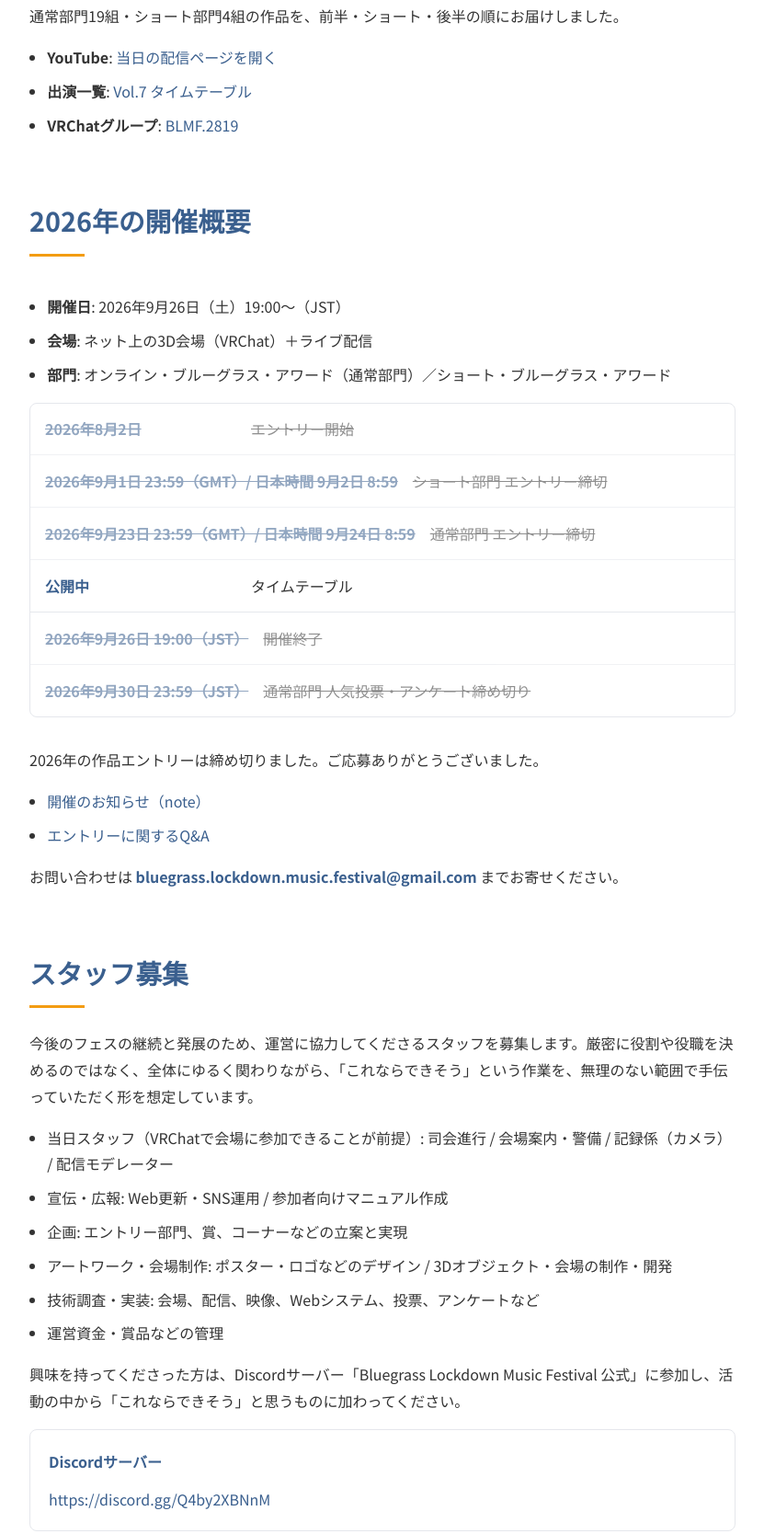
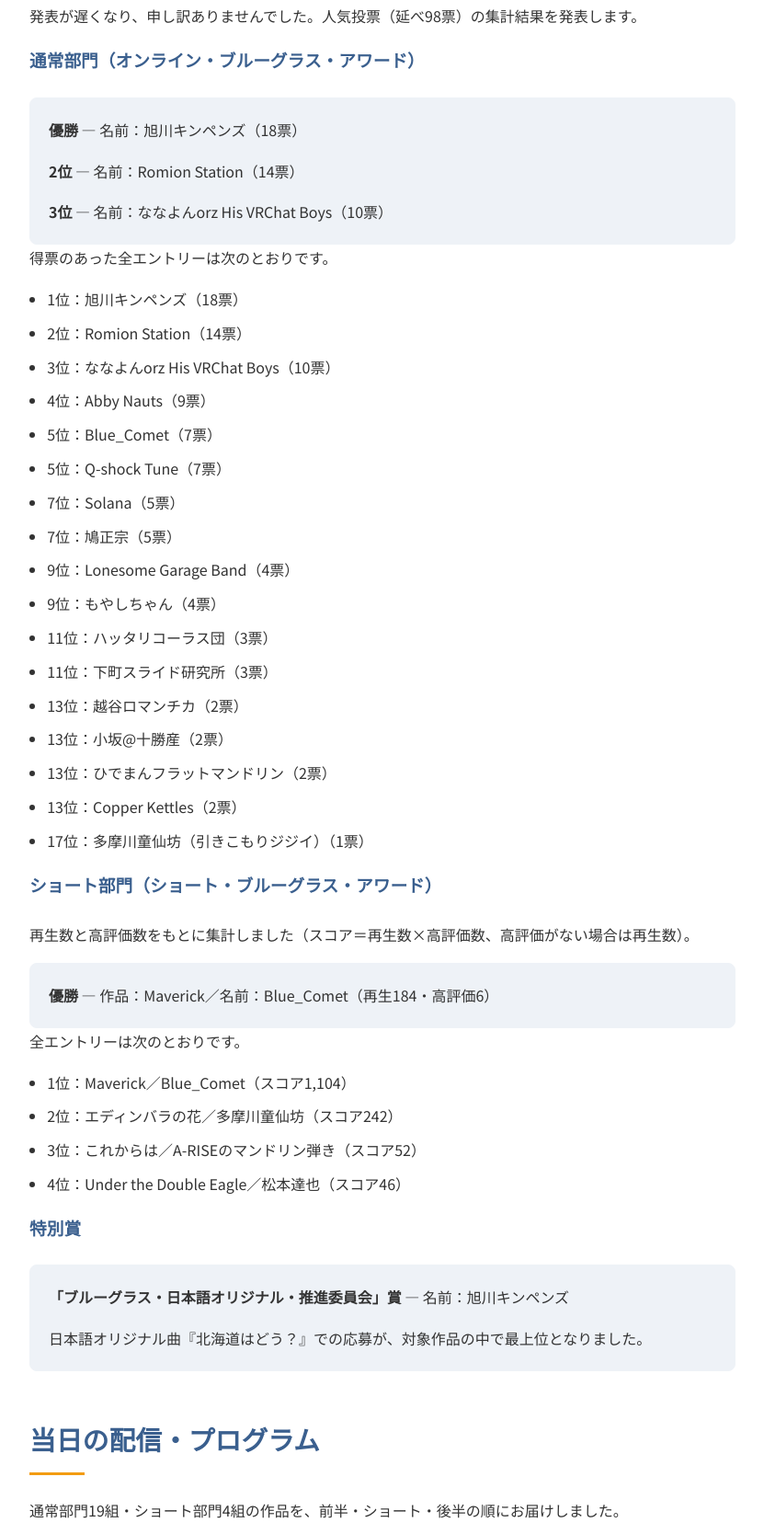
Before and after one commit to azumag/bluemoon, an Astro site: page /events/2026 in a window 1280 px wide. Shown: the part 938-2606 px from the top of the page at 92% size, without its empty margins (224-1055 px from the left). Built offline with nearby package versions, Linux system fonts and the light colour scheme; Astro itself is replaced by a stand-in of ours.

Commit message:
BLMF Vol.7 結果発表を追加（通常部門・ショート部門・特別賞） (#326)

```diff
--- a/src/content/events/2026.mdx
+++ b/src/content/events/2026.mdx
@@ -17,6 +17,63 @@ Bluegrass Lockdown Music Festival Vol.7 は、2026年9月26日（土）に開催
 ## 人気投票・アンケートの受付終了
 
 <InfoCard title="アンケート・投票の受付終了" variant="accent">**9月30日 23:59（JST）をもって締め切りました。投票・アンケートへのご回答ありがとうございました！**</InfoCard>
+
+## 入賞作品
+
+発表が遅くなり、申し訳ありませんでした。人気投票（延べ98票）の集計結果を発表します。
+
+### 通常部門（オンライン・ブルーグラス・アワード）
+
+<InfoCard variant="accent">
+**優勝** — 名前：旭川キンペンズ（18票）
+
+**2位** — 名前：Romion Station（14票）
+
+**3位** — 名前：ななよんorz His VRChat Boys（10票）
+</InfoCard>
+
+得票のあった全エントリーは次のとおりです。
+
+- 1位：旭川キンペンズ（18票）
+- 2位：Romion Station（14票）
+- 3位：ななよんorz His VRChat Boys（10票）
+- 4位：Abby Nauts（9票）
+- 5位：Blue_Comet（7票）
+- 5位：Q-shock Tune（7票）
+- 7位：Solana（5票）
+- 7位：鳩正宗（5票）
+- 9位：Lonesome Garage Band（4票）
+- 9位：もやしちゃん（4票）
+- 11位：ハッタリコーラス団（3票）
+- 11位：下町スライド研究所（3票）
+- 13位：越谷ロマンチカ（2票）
+- 13位：小坂@十勝産（2票）
+- 13位：ひでまんフラットマンドリン（2票）
+- 13位：Copper Kettles（2票）
+- 17位：多摩川童仙坊（引きこもりジジイ）（1票）
+
+### ショート部門（ショート・ブルーグラス・アワード）
+
+再生数と高評価数をもとに集計しました（スコア＝再生数×高評価数、高評価がない場合は再生数）。
+
+<InfoCard variant="accent">
+**優勝** — 作品：Maverick／名前：Blue_Comet（再生184・高評価6）
+</InfoCard>
+
+全エントリーは次のとおりです。
+
+- 1位：Maverick／Blue_Comet（スコア1,104）
+- 2位：エディンバラの花／多摩川童仙坊（スコア242）
+- 3位：これからは／A-RISEのマンドリン弾き（スコア52）
+- 4位：Under the Double Eagle／松本達也（スコア46）
+
+### 特別賞
+
+<InfoCard variant="accent">
+**「ブルーグラス・日本語オリジナル・推進委員会」賞** — 名前：旭川キンペンズ
+
+日本語オリジナル曲『北海道はどう？』での応募が、対象作品の中で最上位となりました。
+</InfoCard>
 
 ## 当日の配信・プログラム
 
@@ -39,6 +96,7 @@ Bluegrass Lockdown Music Festival Vol.7 は、2026年9月26日（土）に開催
   { date: '公開中', label: 'タイムテーブル' },
   { date: '2026年9月26日 19:00（JST）', label: '開催終了', done: true },
   { date: '2026年9月30日 23:59（JST）', label: '通常部門 人気投票・アンケート締め切り', done: true },
+  { date: '2026年11月7日', label: '投票結果発表', done: true },
 ]} />
 
 2026年の作品エントリーは締め切りました。ご応募ありがとうございました。
--- /dev/null
+++ b/src/content/news/2026-11-07-results.md
@@ -0,0 +1,15 @@
+---
+title: BLMF 2026 結果発表
+date: "2026-11-07"
+sns: false
+---
+
+Bluegrass Lockdown Music Festival Vol.7 の人気投票の結果を発表します。発表が遅くなり、申し訳ありませんでした。
+
+- 通常部門 優勝：旭川キンペンズ
+- ショート部門 優勝：Blue_Comet（Maverick）
+- 特別賞「ブルーグラス・日本語オリジナル・推進委員会」賞：旭川キンペンズ
+
+詳しくは [Vol.7 イベントページ](/events/2026/) をご覧ください。
+
+投票・アンケートにご協力いただいた皆さま、ありがとうございました！
```
